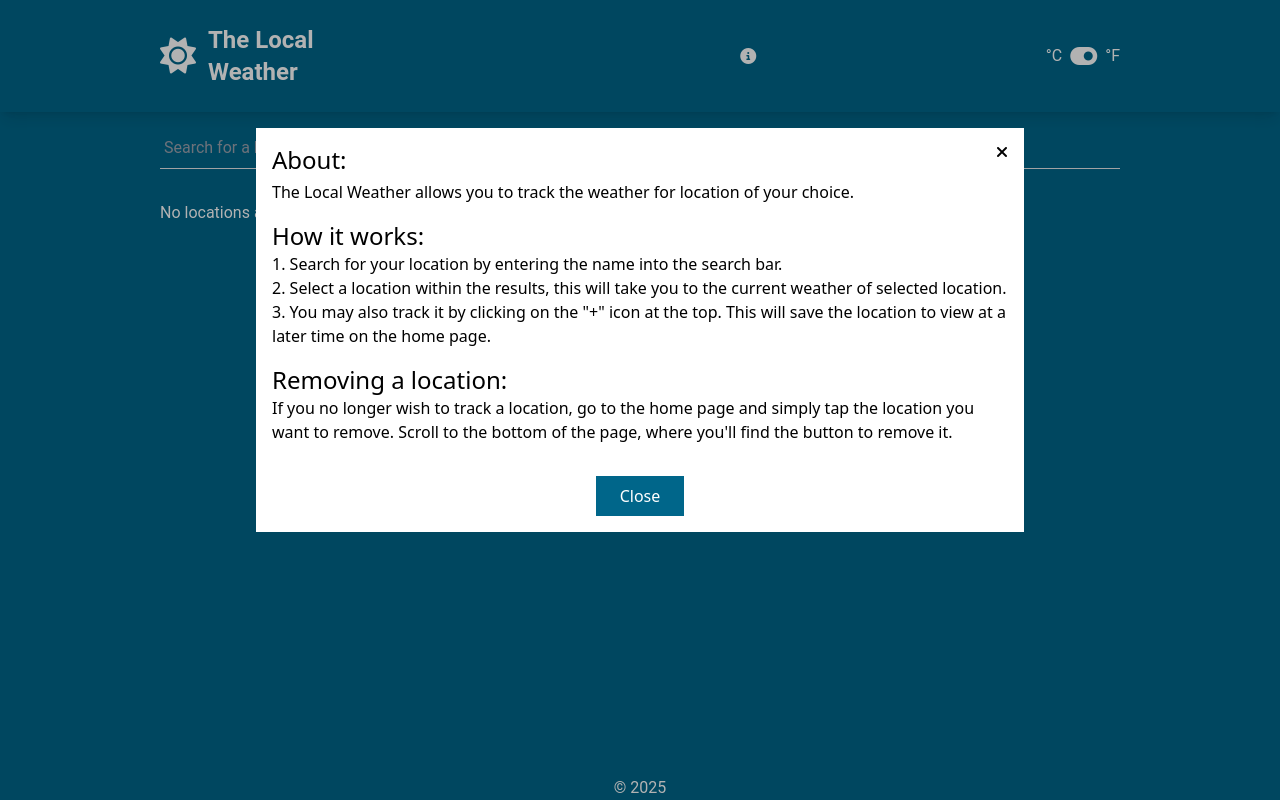
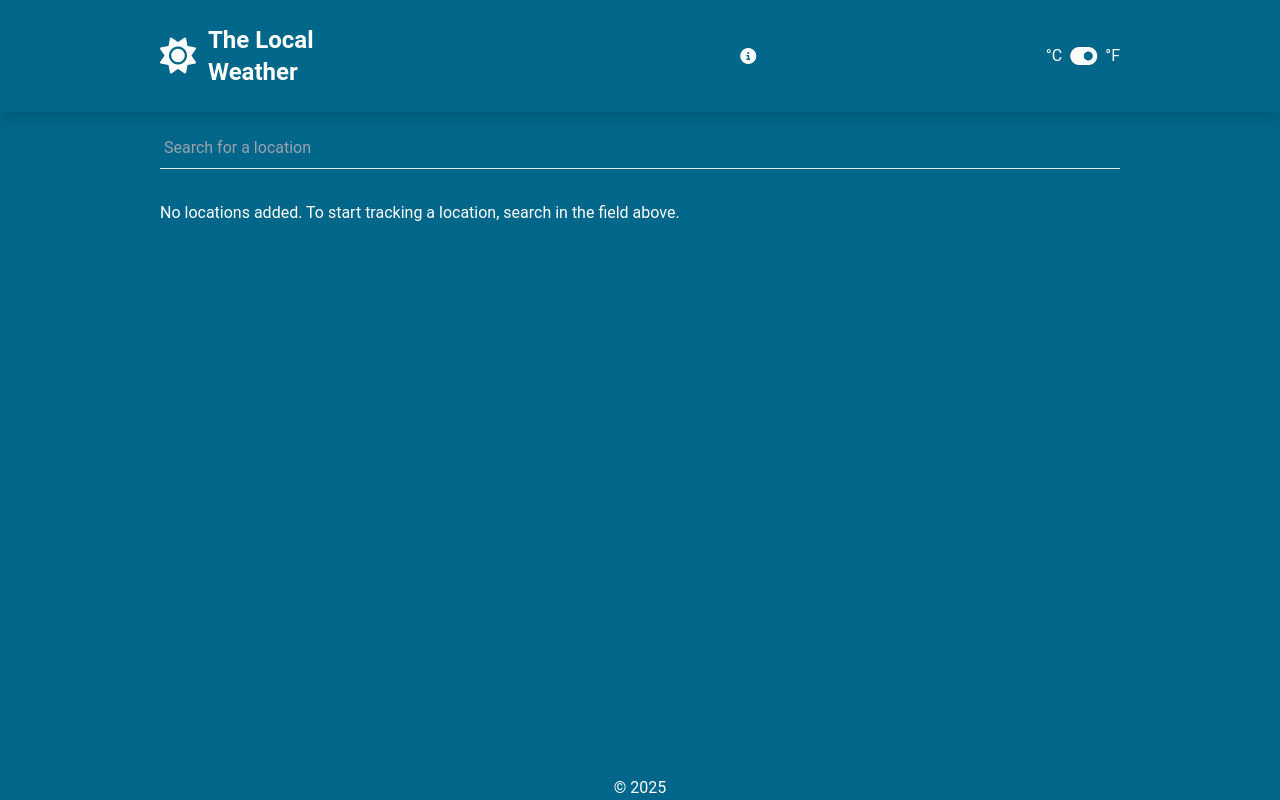
Before and after one commit to an1meshk/weather-app, a Nuxt app: page / in a window 1280 px wide. Both pictures are taken after a click on the icon 748 px from the left and 56 px from the top of the page. Shown: the top 800 px of the page. Built offline with nearby package versions, Linux system fonts and the light colour scheme.

Commit message:
fix modal bottom space

```diff
--- a/components/BaseModal.vue
+++ b/components/BaseModal.vue
@@ -2,9 +2,9 @@
     <Teleport to="body">
         <Transition name="modal-outer">
             <div v-show="modalActive"
-                class="absolute bg-black bg-opacity-30 h-[100vh] w-[100vw] top-0 left-0 flex justify-center px-8 z-10 overflow-auto">
+                class="absolute bg-black bg-opacity-30 max-w-screen max-h-screen insert-0 flex justify-center px-8 pb-20 z-10 overflow-y-auto">
                 <Transition name="modal-inner">
-                    <div v-if="modalActive" class="p-4 bg-white self-start mt-32 mb-4 max-w-screen-md relative">
+                    <div v-if="modalActive" class="p-4 bg-white self-start mt-32 mb-4 relative">
                         <i class="fa-solid fa-xmark absolute top-0 right-0 mt-4 mr-4" @click="$emit('close-modal')"></i>
                         <slot></slot>
                         <div class="text-center">
```
